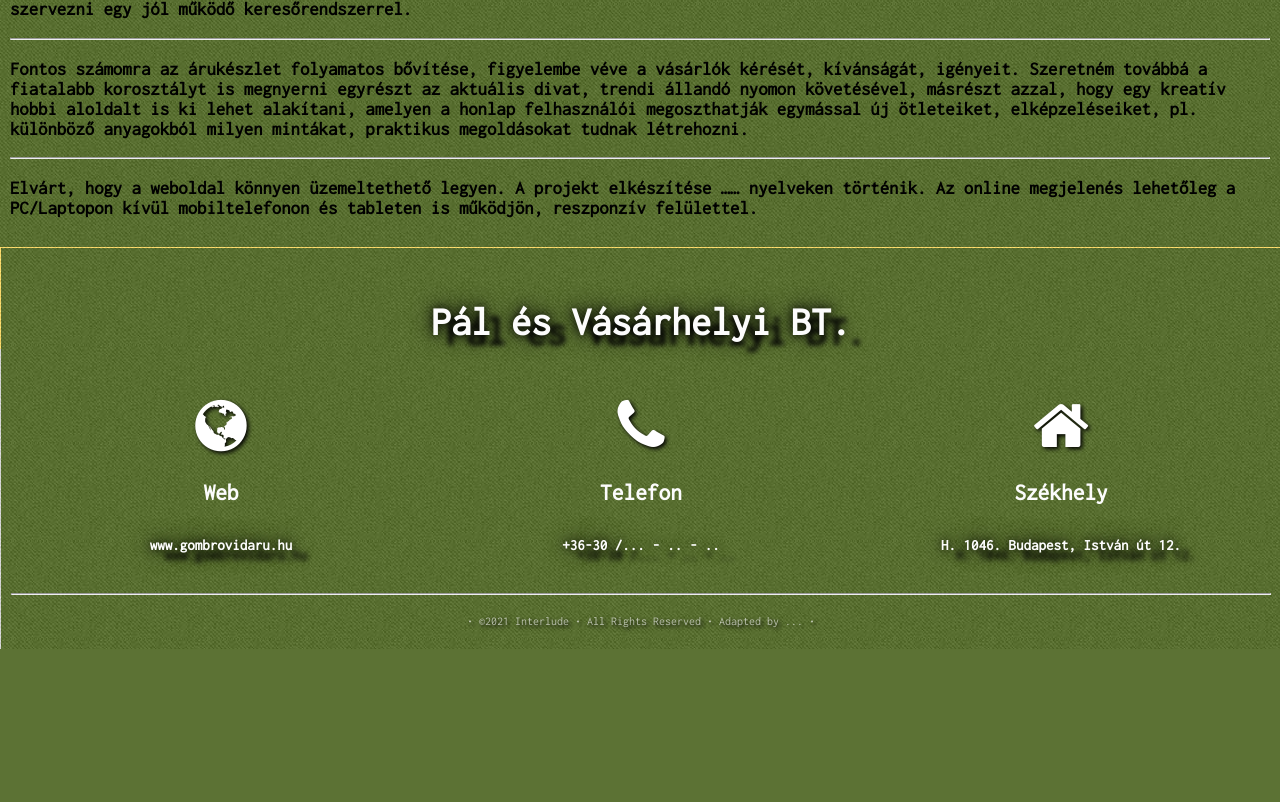
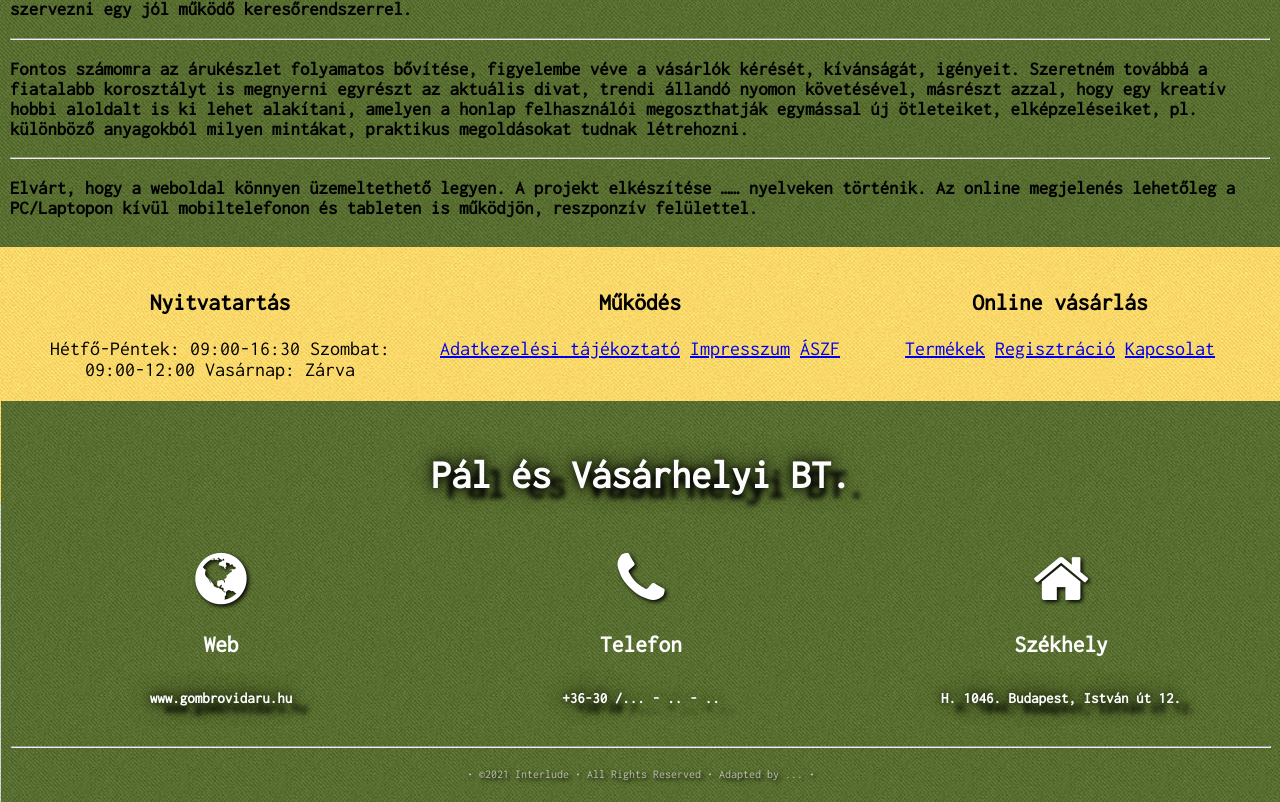
Before and after one commit to l4kyxa/AFP2021_1_LB_A, a PHP site: page /rolunk.php in a window 1280 px wide. Shown: the part 687-1489 px from the top of the page. Before the commit the page ends 1336 px from the top, so only its background shows below. Run offline with PHP 8.4, Linux system fonts and the light colour scheme.

Commit message:
rolunk.php második szakasz elkészítése

```diff
--- a/Front-End/rolunk.php
+++ b/Front-End/rolunk.php
@@ -109,7 +109,45 @@
             </div>
         </div>
     </div>
+        <!---->
+    <div id="box_2">
+        <div class="flex-container">
 
+            <div class="flex-item">
+
+                <div class="vertical-menu">
+                    <h3>Nyitvatartás</h3>
+                    <a>Hétfő-Péntek: 09:00-16:30</a>
+                    <a>Szombat: 09:00-12:00</a>
+                    <a>Vasárnap: Zárva</a>
+                </div>
+
+            </div>
+
+            <div class="flex-item">
+
+                <div class="vertical-menu">
+                    <h3>Működés</h3>
+                    <a href="download/akt.pdf" download rel="noopener noreferrer" target="_blank">Adatkezelési tájékoztató</a>
+                    <a href="download/imp.pdf" download rel="noopener noreferrer" target="_blank">Impresszum</a>
+                    <a href="download/aszf.pdf" download rel="noopener noreferrer" target="_blank">ÁSZF</a>
+                </div>
+
+            </div>
+
+            <div class="flex-item">
+
+                <div class="vertical-menu">
+                    <h3>Online vásárlás</h3>
+                    <a href="rovidaru.php">Termékek</a>
+                    <a href="bejelentkezes.php">Regisztráció</a>
+                    <a href="kapcsolat.php">Kapcsolat</a>
+                </div>
+
+            </div>
+        </div>
+    </div>
+</div>
 <!---->
 <div id="footer">
     <div id="box_1">
```
